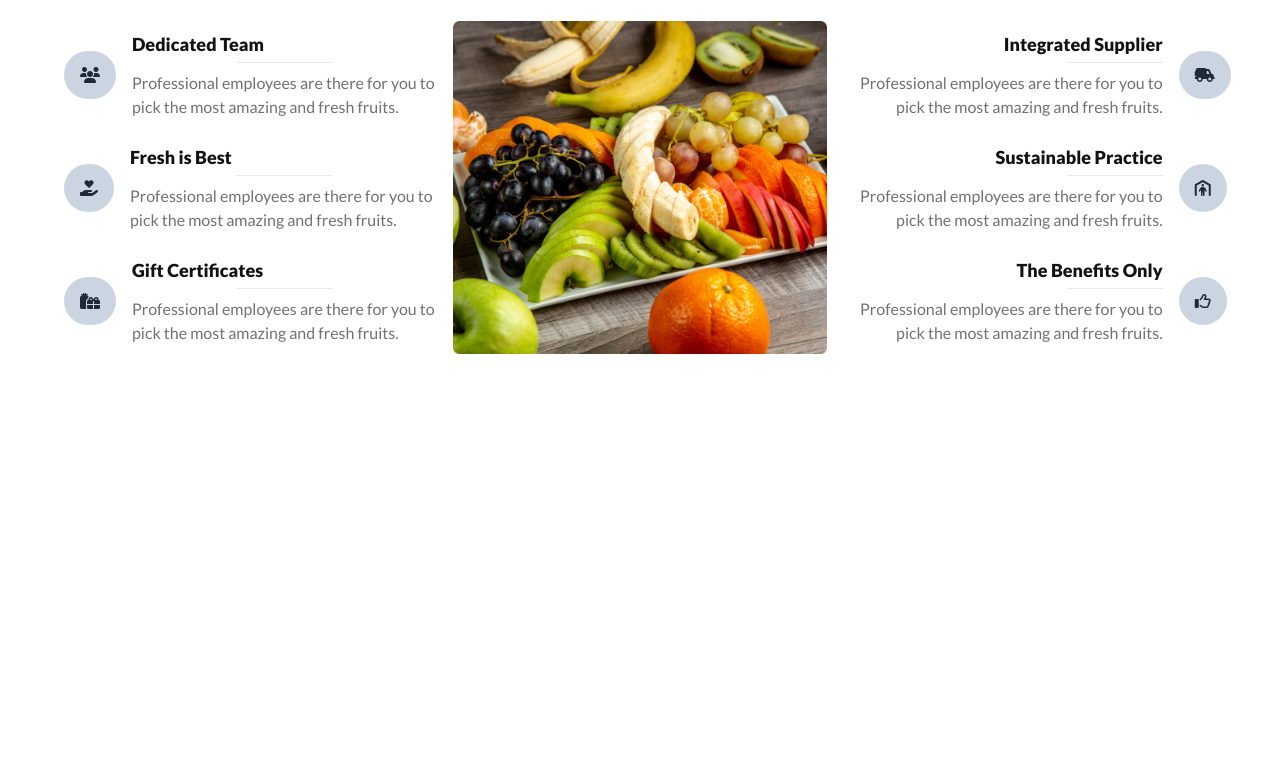
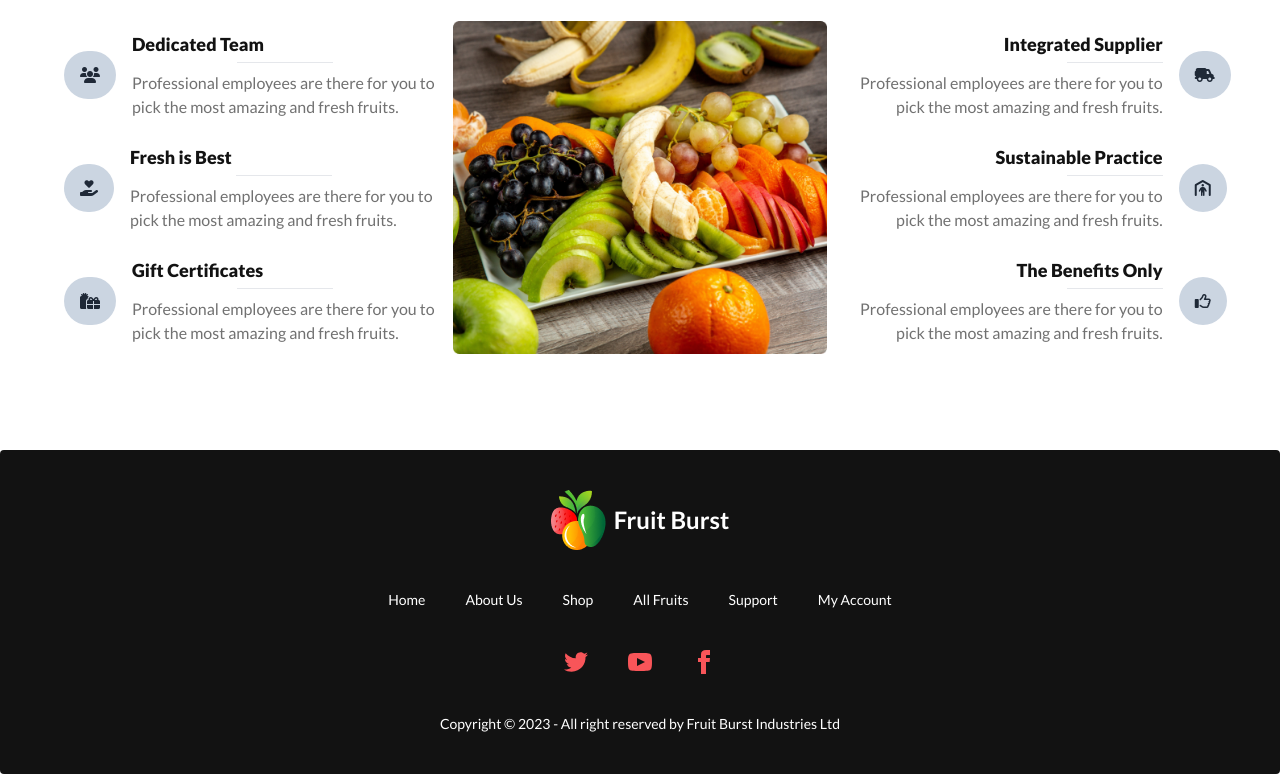
Before and after one commit to PmSaifuzzaman/Fruit-Burst-Website-Landing-Page-Design, a plain HTML site: page index.html in a window 1280 px wide. Shown: the part 2857-3631 px from the top of the page. Before the commit the page ends 3307 px from the top, so only its background shows below. Drawn offline with nearby package versions, Linux system fonts and the light colour scheme.

Commit message:
Footer section added

```diff
--- a/index.html
+++ b/index.html
@@ -90,9 +90,7 @@
           </div>
           <div class="navbar-center">
             <img src="./images/logo.png" alt="" />
-            <a class="btn btn-ghost normal-case text-2xl text-white font-bold"
-              >Fruit Burst</a
-            >
+            <a class="btn btn-ghost normal-case text-2xl text-white font-bold">Fruit Burst</a>
           </div>
           <div class="navbar-end hidden lg:block w-48 ml-40">
             <input
@@ -502,8 +500,31 @@
         </div>
       </section>
     </main>
-    <footer>
-
+    <!-- Footer section -->
+    <footer class="footer footer-center p-10 bg-[#121212] text-base-content rounded">
+      <div class="flex">
+        <img src="./images/logo.png" alt="" />
+        <a class="normal-case text-2xl text-white font-bold">Fruit Burst</a>
+      </div>
+      <div class="flex flex-wrap gap-10 text-white">
+        <a class="link link-hover">Home</a>
+        <a class="link link-hover">About Us</a>
+        <a class="link link-hover">Shop</a>
+        <a class="link link-hover">All Fruits</a>
+        <a class="link link-hover">Support</a>
+        <a class="link link-hover">My Account</a>
+      </div>
+      <div>
+        <div class="grid grid-flow-col gap-10 text-primary-color">
+          <a><svg xmlns="http://www.w3.org/2000/svg" width="24" height="24" viewBox="0 0 24 24" class="fill-current"><path d="M24 4.557c-.883.392-1.832.656-2.828.775 1.017-.609 1.798-1.574 2.165-2.724-.951.564-2.005.974-3.127 1.195-.897-.957-2.178-1.555-3.594-1.555-3.179 0-5.515 2.966-4.797 6.045-4.091-.205-7.719-2.165-10.148-5.144-1.29 2.213-.669 5.108 1.523 6.574-.806-.026-1.566-.247-2.229-.616-.054 2.281 1.581 4.415 3.949 4.89-.693.188-1.452.232-2.224.084.626 1.956 2.444 3.379 4.6 3.419-2.07 1.623-4.678 2.348-7.29 2.04 2.179 1.397 4.768 2.212 7.548 2.212 9.142 0 14.307-7.721 13.995-14.646.962-.695 1.797-1.562 2.457-2.549z"></path></svg></a>
+          <a><svg xmlns="http://www.w3.org/2000/svg" width="24" height="24" viewBox="0 0 24 24" class="fill-current"><path d="M19.615 3.184c-3.604-.246-11.631-.245-15.23 0-3.897.266-4.356 2.62-4.385 8.816.029 6.185.484 8.549 4.385 8.816 3.6.245 11.626.246 15.23 0 3.897-.266 4.356-2.62 4.385-8.816-.029-6.185-.484-8.549-4.385-8.816zm-10.615 12.816v-8l8 3.993-8 4.007z"></path></svg></a>
+          <a><svg xmlns="http://www.w3.org/2000/svg" width="24" height="24" viewBox="0 0 24 24" class="fill-current"><path d="M9 8h-3v4h3v12h5v-12h3.642l.358-4h-4v-1.667c0-.955.192-1.333 1.115-1.333h2.885v-5h-3.808c-3.596 0-5.192 1.583-5.192 4.615v3.385z"></path></svg></a>
+          </svg></a>
+        </div>
+      </div>
+      <div class="text-white">
+        <p>Copyright © 2023 - All right reserved by Fruit Burst Industries Ltd</p>
+      </div>
     </footer>
 
   </body>
```
